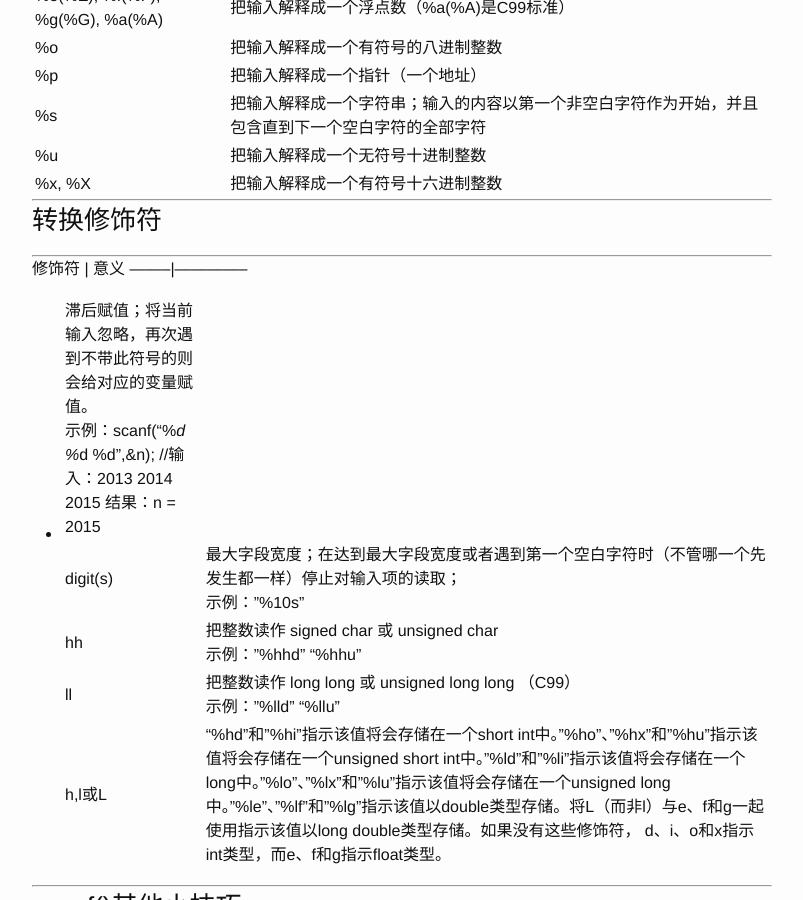
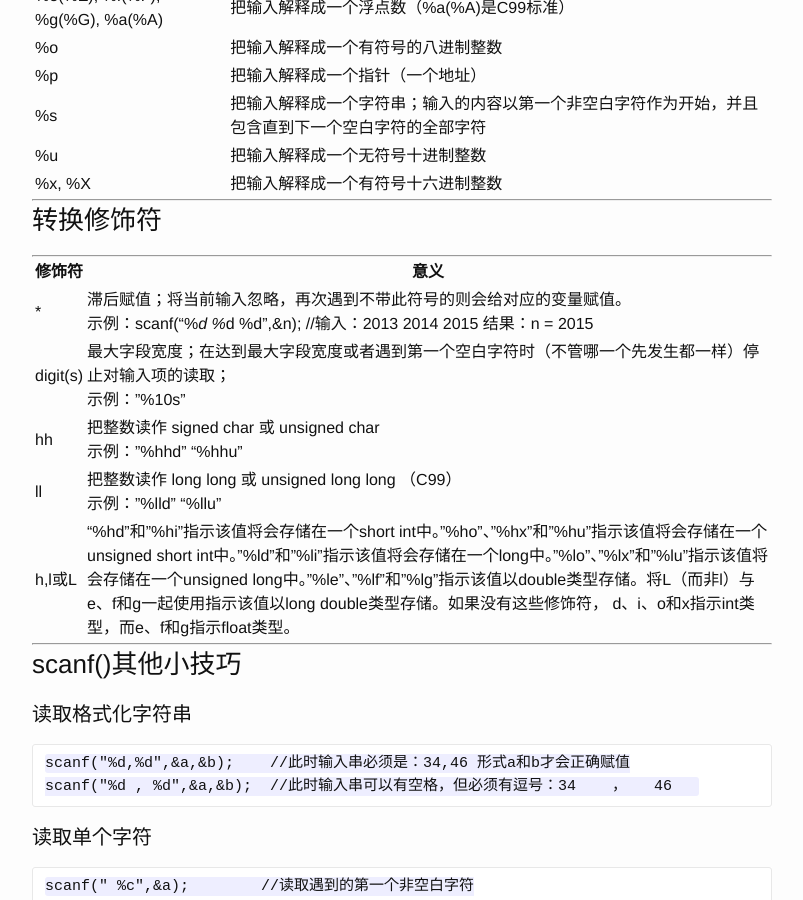
Before and after one commit to louislee92/louislee92.github.com, a Jekyll site: the page built from _posts/2015-03-08-C语言学习笔记.md, in a window 1280 px wide and 900 px high, scrolled down 2652 px. Shown: the whole window, without its empty margins (238-1041 px from the left). Built offline with Jekyll 4.4.1, drawn with Linux system fonts in a browser that asks for light colours.

Commit message:
add some stuff

```diff
--- a/_posts/2015-03-08-C语言学习笔记.md
+++ b/_posts/2015-03-08-C语言学习笔记.md
@@ -113,9 +113,10 @@ z |  和整数转换说明符一起使用，表示一个size_t值（sizeof返回
 
 
 ---
+
 修饰符           | 意义
---------|--------------
-* | 滞后赋值；将当前输入忽略，再次遇到不带此符号的则会给对应的变量赋值。<br>示例：scanf("%*d %*d %d",&n);     //输入：2013 2014 2015  结果：n = 2015
+-------|------
+*  | 滞后赋值；将当前输入忽略，再次遇到不带此符号的则会给对应的变量赋值。<br>示例：scanf("%*d %*d %d",&n);     //输入：2013 2014 2015  结果：n = 2015
 digit(s) | 最大字段宽度；在达到最大字段宽度或者遇到第一个空白字符时（不管哪一个先发生都一样）停止对输入项的读取；<br>示例："%10s"
 hh | 把整数读作 signed char 或 unsigned char<br>示例："%hhd" "%hhu"
 ll | 把整数读作 long long 或 unsigned long long （C99）<br>示例："%lld" "%llu"
```
